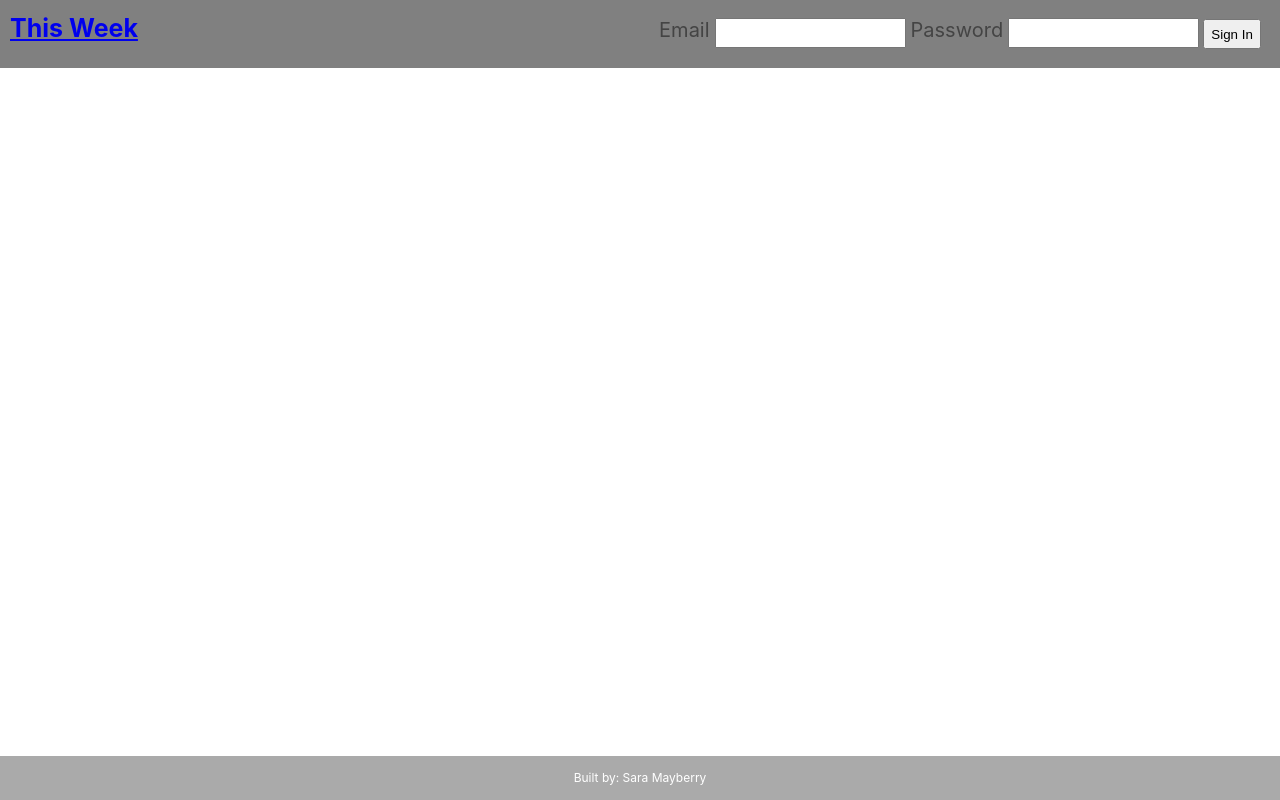
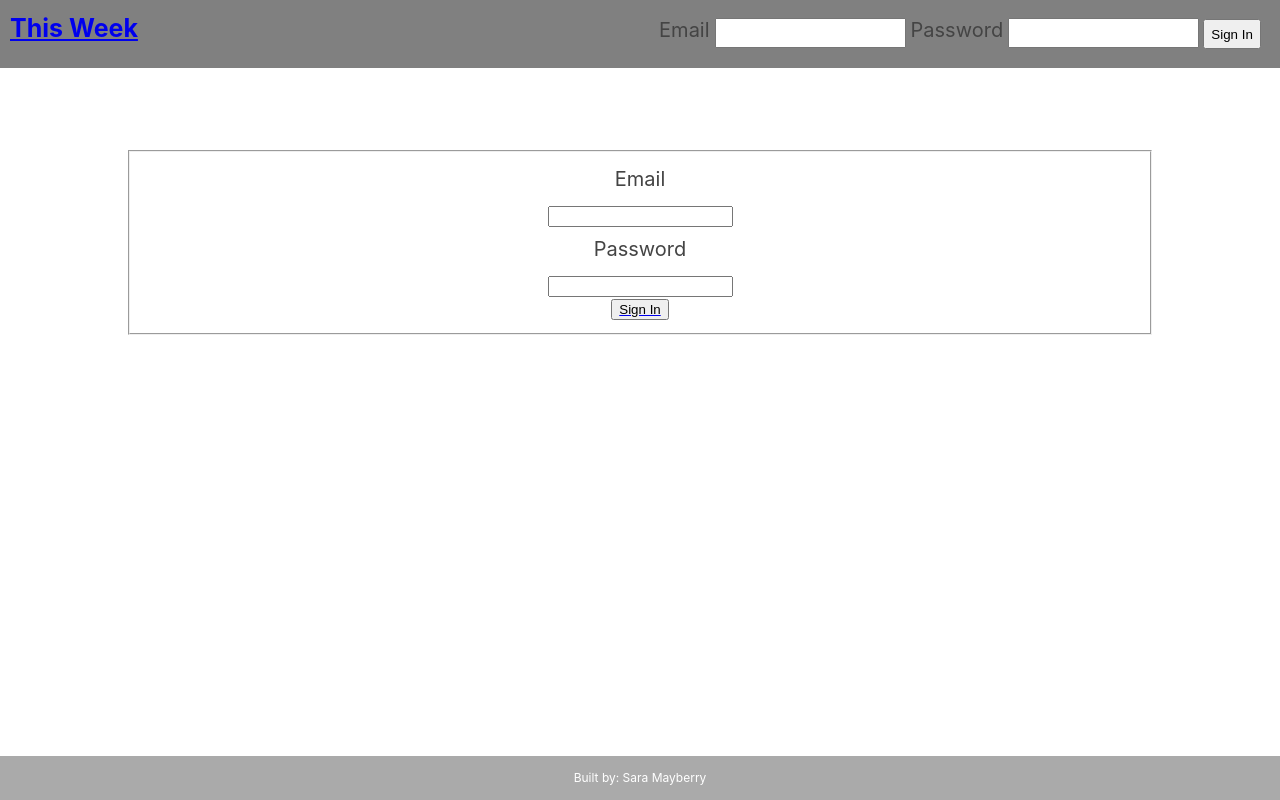
Before and after one commit to bahitssara/Just-Go, a React (Create React App) app: page /login in a window 1280 px wide. Built offline with nearby package versions, Linux system fonts and the light colour scheme; the HTML template or start-up script is replaced by a standard one.

Commit message:
login-page

```diff
--- a/src/App.js
+++ b/src/App.js
@@ -6,6 +6,7 @@ import Header from './Header/Header'
 import Footer from './footer/footer'
 import HomePage from './HomePage/HomePage';
 import EventPage from './EventPage/EventPage';
+import LoginForm from './LoginForm/LoginForm';
 
 class App extends React.Component {
   render(){
@@ -15,6 +16,7 @@ class App extends React.Component {
         <Route path='/' component={HomePage} exact/>
         <Route path='/signup' component={SignUpForm} exact/>
         <Route path='/events' component={EventPage} exact/>
+        <Route path='/login' component={LoginForm} exact/>
         <Route path='/' component={Footer} />
       </main>
     );
--- a/src/Header/Header.css
+++ b/src/Header/Header.css
@@ -41,6 +41,28 @@ header {
   padding: 10px;
 }
 
+@media only screen and (min-width: 320px) {
+  .sign-in-form {
+    display: none;
+  }
+
+  .sign-in-link {
+  }
+}
+
+@media only screen and (min-width: 720px) {
+  .sign-in-form {
+    display: flex;
+    justify-content: center;
+    padding: 15px;
+    margin: 0;
+  }
+
+  .sign-in-link {
+    display: none;
+  }
+}
+
 @media only screen and (min-width: 1000px) {
   .home-link {
       display: inline-block;
@@ -51,4 +73,8 @@ header {
      display: inline-block;
      float: right;
    }
+
+   .sign-in-link {
+    display: none;
   }
+}
--- a/src/Header/Header.js
+++ b/src/Header/Header.js
@@ -10,6 +10,10 @@ class Header extends React.Component{
               <Link to='/'className='home-link'>
                 <h1>This Week
                 <i className='fas fa-calendar-alt'></i></h1>
+              </Link>
+              <Link to='/login'className='sign-in-link'>
+                Login
+                <i className='fas fa-sign-in-alt'/>
               </Link>
                 <form className='sign-in-form'>
                   <label htmlFor='email'>Email</label>
--- /dev/null
+++ b/src/LoginForm/LoginForm.css
@@ -0,0 +1,18 @@
+.sign-in-page {
+    display: flex;
+    justify-content: center;
+    margin-top: 150px;
+}
+
+.sign-in-page fieldset {
+    width: 80%;
+}
+
+.sign-in-page label {
+    display: block;
+}
+
+.sign-in-page button {
+    display: block;
+    margin: auto;
+}
--- /dev/null
+++ b/src/LoginForm/LoginForm.js
@@ -0,0 +1,31 @@
+import React from 'react'
+import './LoginForm.css'
+import { Link } from 'react-router-dom'
+
+class LoginForm extends React.Component{
+    render() {
+        return(
+            <section className='sign-in'>
+                <form className='sign-in-page'>
+                    <fieldset>
+                    <label htmlFor='email'>Email</label>
+                    <input
+                        type='text'
+                        name='email'
+                        id='email'
+                        />
+                    <label htmlFor='email'>Password</label>
+                    <input
+                        type='text'
+                        name='password'
+                        id='password'
+                        />
+                    <Link to='/events'><button type='submit'>Sign In</button></Link>
+                    </fieldset>
+                </form>
+            </section>
+        )
+    }
+}
+
+export default LoginForm
--- a/src/SignUpForm/SignUpForm.css
+++ b/src/SignUpForm/SignUpForm.css
@@ -5,20 +5,23 @@
     align-items: center;
 }
 
-.sign-up-main {
-    width: 75%;
-    margin: auto;
+.signup-page h3{
+    flex-direction: row;
+}
+
+.sign-up-fieldset {
+    width: 300px;
 }
 
 .sign-up-fieldset label {
     display: block;
-
 }
 
 .signup-page button {
     display: block;
     margin: auto;
 }
+
 
 
   /* @media screen and (min-width: 320px) {
```
Also changed, not shown: 1 other file (tests, documents, lock files or other folders). Lines whose indentation alone changed are shown as unchanged.
